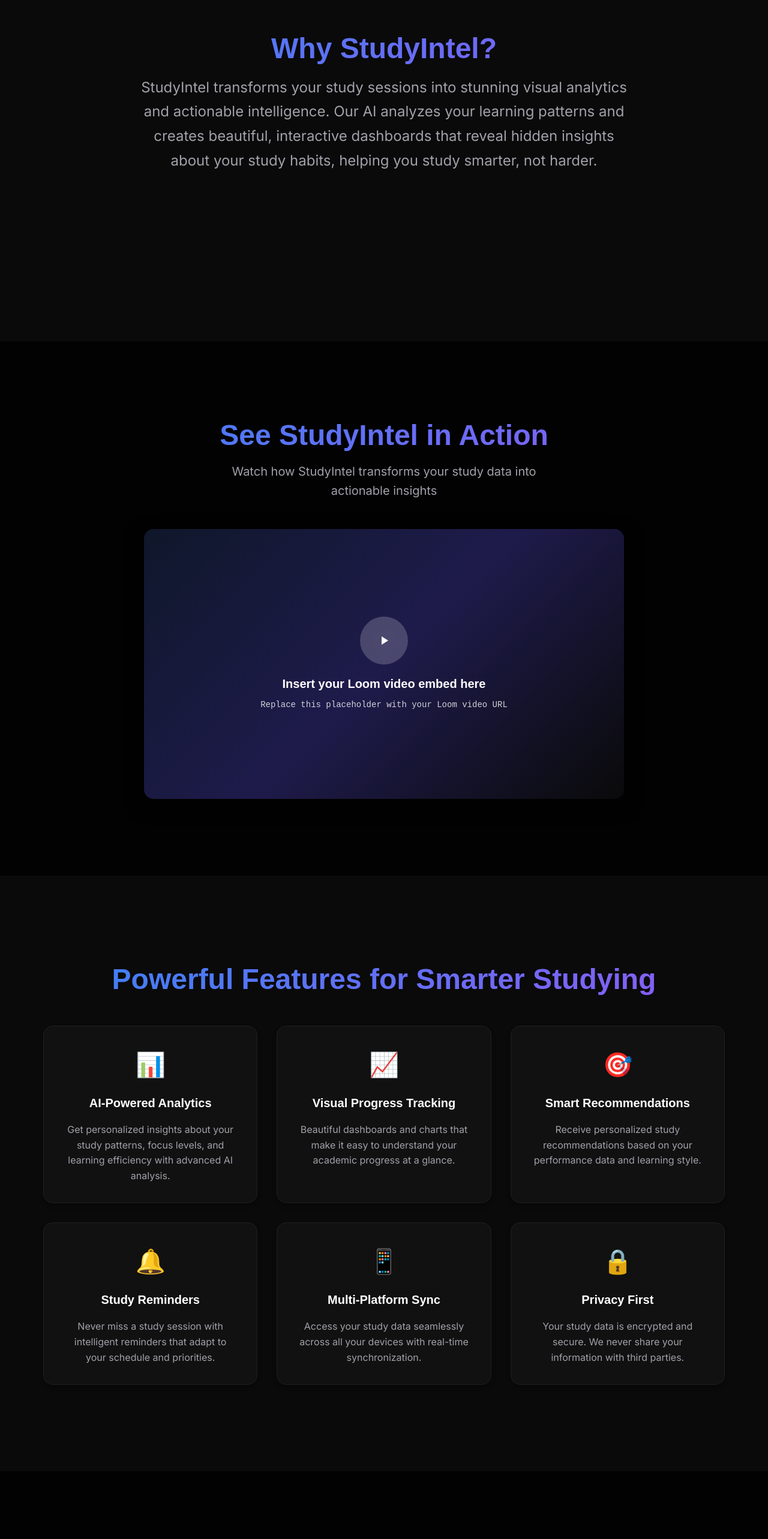
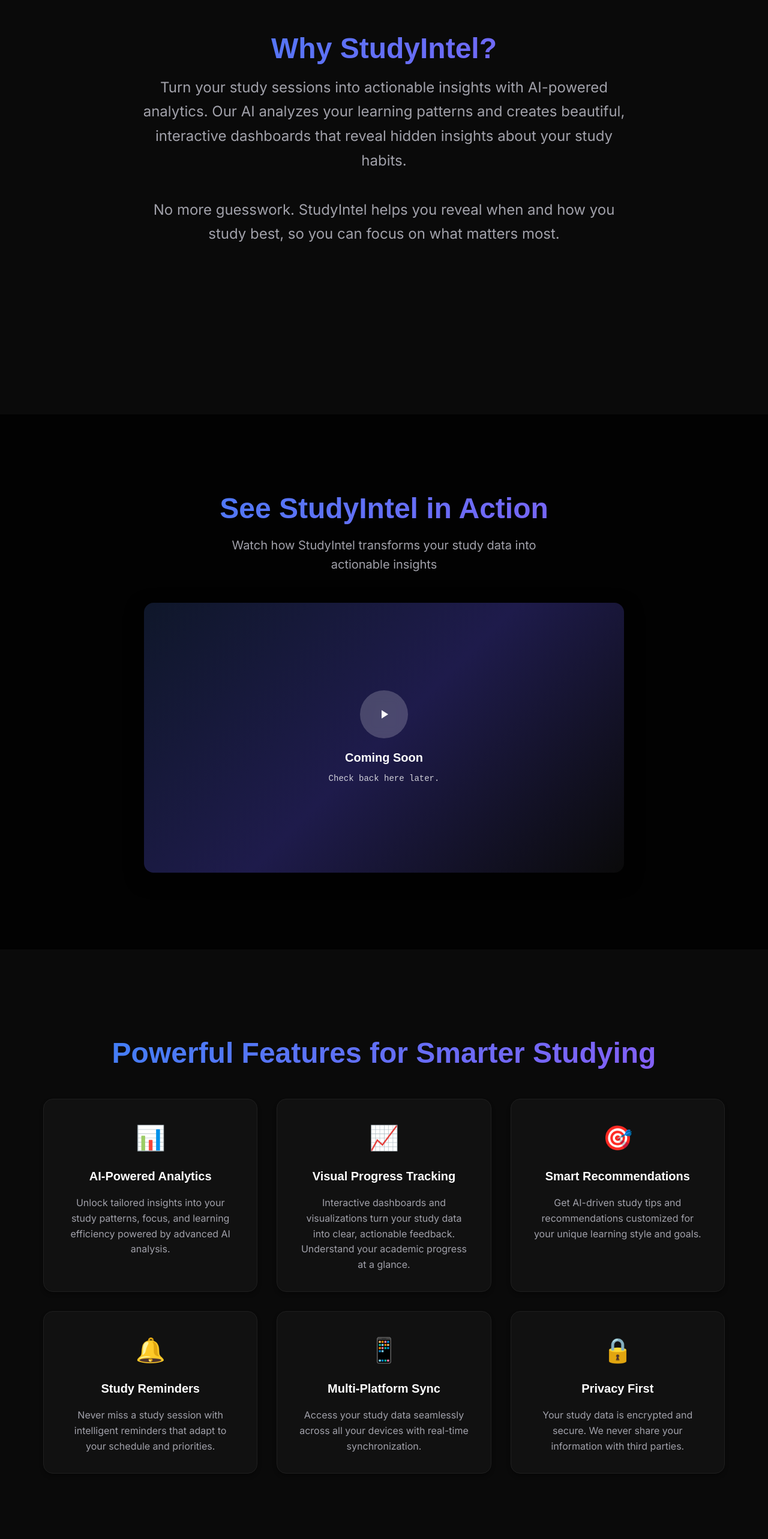
Before and after one commit to PiyushJ1/StudyIntel, a Next.js app in the folder frontend/: page / in a window 1280 px wide. Shown: the part 940-3506 px from the top of the page at 60% size. Built offline with nearby package versions, Linux system fonts and the light colour scheme.

Commit message:
fix grammatical errors + change wording for better presentation of the product

```diff
--- a/frontend/app/page.tsx
+++ b/frontend/app/page.tsx
@@ -141,7 +141,10 @@
         <div className={styles.sectionContainer}>
           <h2 className={styles.sectionTitle}>Why StudyIntel?</h2>
           <p className={styles.aboutText}>
-            StudyIntel transforms your study sessions into stunning visual analytics and actionable intelligence. Our AI analyzes your learning patterns and creates beautiful, interactive dashboards that reveal hidden insights about your study habits, helping you study smarter, not harder.
+            Turn your study sessions into actionable insights with AI-powered analytics.
+            Our AI analyzes your learning patterns and creates beautiful, interactive dashboards that reveal hidden
+            insights about your study habits. <br></br><br></br>No more guesswork. StudyIntel helps you reveal when and how you
+            study best, so you can focus on what matters most.
           </p>
         </div>
       </section>
@@ -160,8 +163,10 @@
                   <path d="M8 5v14l11-7z" fill="currentColor"/>
                 </svg>
               </div>
-              <p className={styles.videoText}>Insert your Loom video embed here</p>
-              <p className={styles.videoSubtext}>Replace this placeholder with your Loom video URL</p>
+              {/* <p className={styles.videoText}>Insert your Loom video embed here</p>
+              <p className={styles.videoSubtext}>Replace this placeholder with your Loom video URL</p> */}
+              <p className={styles.videoText}>Coming Soon</p>
+              <p className={styles.videoSubtext}>Check back here later.</p>
             </div>
           </div>
         </div>
@@ -176,7 +181,8 @@
               <div className={styles.featureIcon}>📊</div>
               <h3 className={styles.featureTitle}>AI-Powered Analytics</h3>
               <p className={styles.featureDescription}>
-                Get personalized insights about your study patterns, focus levels, and learning efficiency with advanced AI analysis.
+                Unlock tailored insights into your study patterns, focus, and learning efficiency powered
+                by advanced AI analysis.
               </p>
             </div>
 
@@ -184,7 +190,9 @@
               <div className={styles.featureIcon}>📈</div>
               <h3 className={styles.featureTitle}>Visual Progress Tracking</h3>
               <p className={styles.featureDescription}>
-                Beautiful dashboards and charts that make it easy to understand your academic progress at a glance.
+                {/* Beautiful dashboards and charts that make it easy to understand your academic progress at a glance. */}
+                Interactive dashboards and visualizations turn your study data into clear, actionable feedback. Understand
+                your academic progress at a glance.
               </p>
             </div>
 
@@ -192,7 +200,7 @@
               <div className={styles.featureIcon}>🎯</div>
               <h3 className={styles.featureTitle}>Smart Recommendations</h3>
               <p className={styles.featureDescription}>
-                Receive personalized study recommendations based on your performance data and learning style.
+                Get AI-driven study tips and recommendations customized for your unique learning style and goals.
               </p>
             </div>
 
@@ -350,10 +358,12 @@
             <div className={styles.testimonialCard}>
               <div className={styles.testimonialStars}>★★★★★</div>
               <p className={styles.testimonialText}>
-                &quot;StudyIntel completely transformed how I approach studying. The AI insights helped me identify my peak focus hours and improve my grades by over 30% in one semester!&quot;
+                &quot;The visual analytics are incredible! I can finally see which subjects I need to focus on and track my progress over time.
+                It&apos;s like having a personal study coach.&quot;
+                The personalized AI insights showed me exactly when I focus best, and the data visualizations make my progress crystal clear.
               </p>
               <div className={styles.testimonialAuthor}>
-                <div className={styles.testimonialAvatar}>SJ</div>
+                {/* <div className={styles.testimonialAvatar}>SJ</div> */}
                 <div>
                   <div className={styles.testimonialName}>Sarah Johnson</div>
                   <div className={styles.testimonialTitle}>Computer Science/Commerce, UNSW</div>
@@ -364,10 +374,10 @@
             <div className={styles.testimonialCard}>
               <div className={styles.testimonialStars}>★★★★★</div>
               <p className={styles.testimonialText}>
-                &quot;The visual analytics are incredible! I can finally see which subjects I need to focus on and track my progress over time. It&apos;s like having a personal study coach.&quot;
+                &quot;StudyIntel completely transformed how I approach studying. The AI insights helped me identify my peak focus hours and improve my grades by over 30% in one semester!&quot;
               </p>
               <div className={styles.testimonialAuthor}>
-                <div className={styles.testimonialAvatar}>MC</div>
+                {/* <div className={styles.testimonialAvatar}>MC</div> */}
                 <div>
                   <div className={styles.testimonialName}>Michael Chen</div>
                   <div className={styles.testimonialTitle}>Medical Science, USYD</div>
@@ -381,7 +391,7 @@
                 &quot;I was struggling with time management until I found StudyIntel. The smart recommendations and progress tracking helped me develop better study habits and reduce stress.&quot;
               </p>
               <div className={styles.testimonialAuthor}>
-                <div className={styles.testimonialAvatar}>ER</div>
+                {/* <div className={styles.testimonialAvatar}>ER</div> */}
                 <div>
                   <div className={styles.testimonialName}>Emily Rodriguez</div>
                   <div className={styles.testimonialTitle}>Media/Communications, UTS</div>
@@ -397,7 +407,7 @@
         <div className={styles.sectionContainer}>
           <h2 className={styles.ctaTitle}>Ready to Transform Your Study Game?</h2>
           <p className={styles.ctaSubtitle}>
-            Join hundreds of students who already on the StudyIntel waitlist
+            Join hundreds of students already on the StudyIntel waitlist
           </p>
           <div className={styles.ctaButtons}>
             <button onClick={handleWaitlistClick} className={styles.ctaPrimaryButton}>
```
